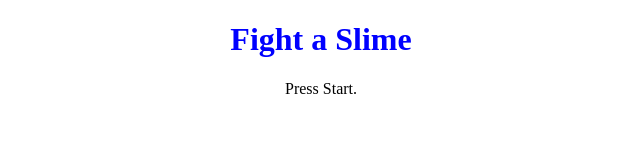
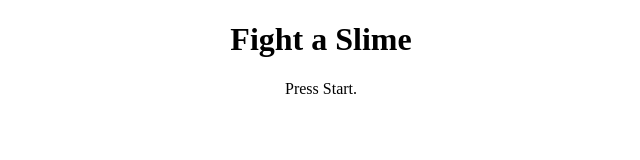
Before and after one commit to JeffersonYakitori/fightaslime, a plain HTML site: page index.html in a window 1280 px wide. Shown: the whole page, without its empty margins (319-959 px from the left). Drawn offline with Linux system fonts and the light colour scheme.

Commit message:
Update index.html

```diff
--- a/index.html
+++ b/index.html
@@ -6,7 +6,7 @@
 <html>
 <body>
 
-<h1 style="text-align:center;color:blue;">Fight a Slime</h1>
+<h1 style="text-align:center;">Fight a Slime</h1>
 <p style="text-align:center;">Press Start.</p>
 
 </body>
```
